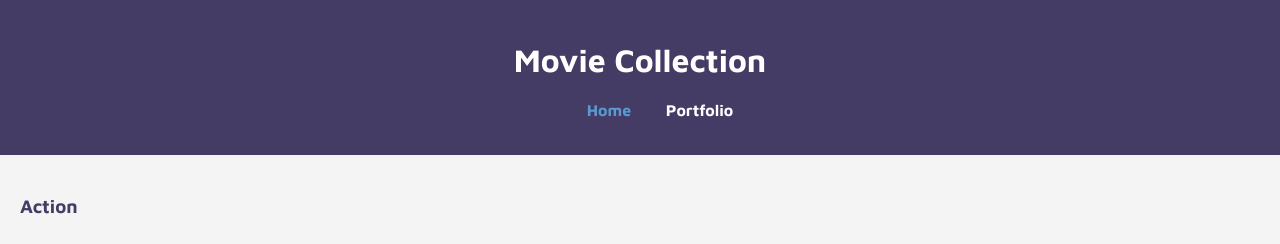
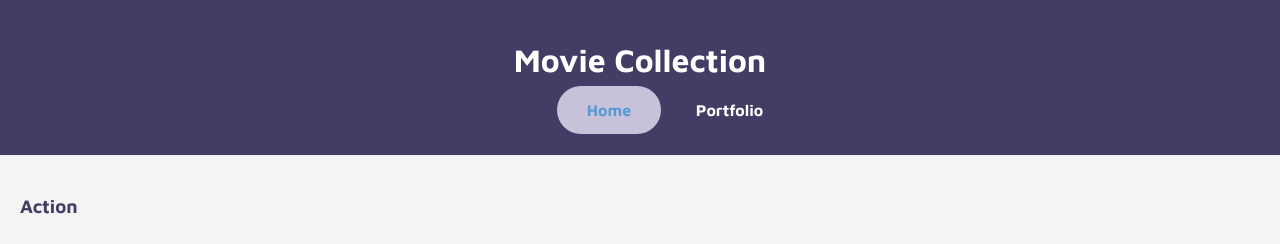
Before and after one commit to mzosam/MovieHub, a plain HTML site: page movies.html in a window 1280 px wide. In both pictures the pointer is over the link "Home". Shown: the top 244 px of the page. Drawn offline with Linux system fonts and the light colour scheme; a web font is replaced by a local one.

Commit message:
Update movies.css

```diff
--- a/movies.css
+++ b/movies.css
@@ -13,8 +13,11 @@ ul li{
     display: inline;
     margin: 0 15px;
 }
-ul li a:hover{
+nav a:hover{
     color: #599acf;
+    background-color: #d5d0e7e6;
+    padding: 15px 30px;
+    border-radius: 25px;
 }
 
 header {
@@ -28,6 +31,7 @@ nav a {
     color: #fff;
     text-decoration: none;
     font-weight: bold;
+    transition: 200ms;
 }
 
 .movies-category {
```
